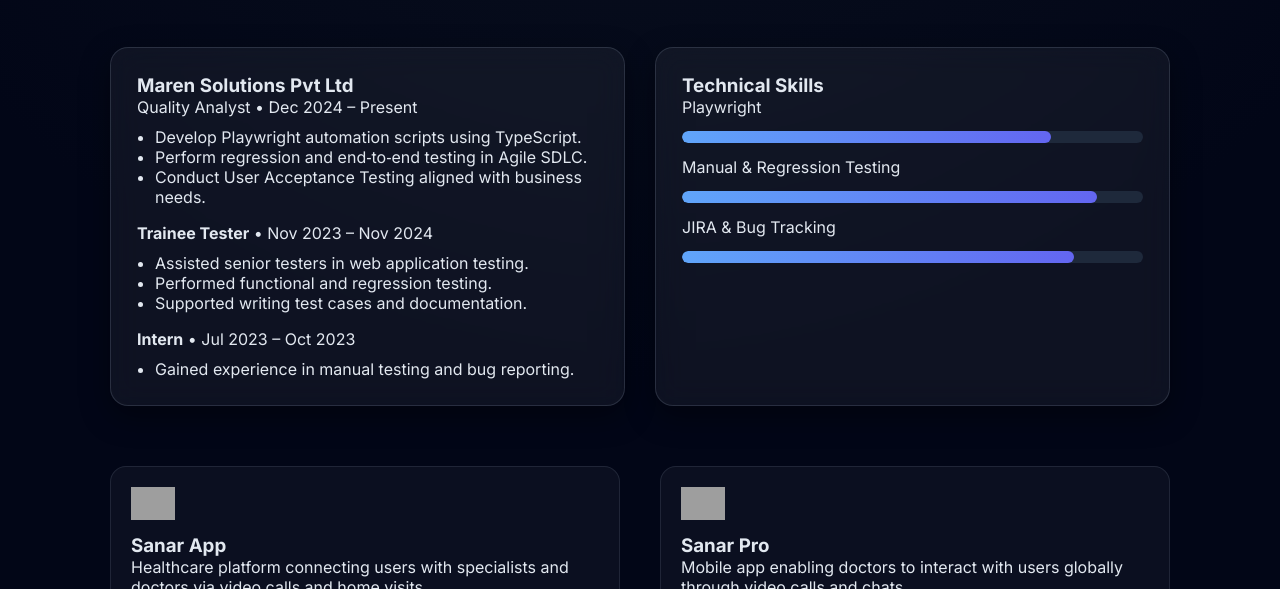
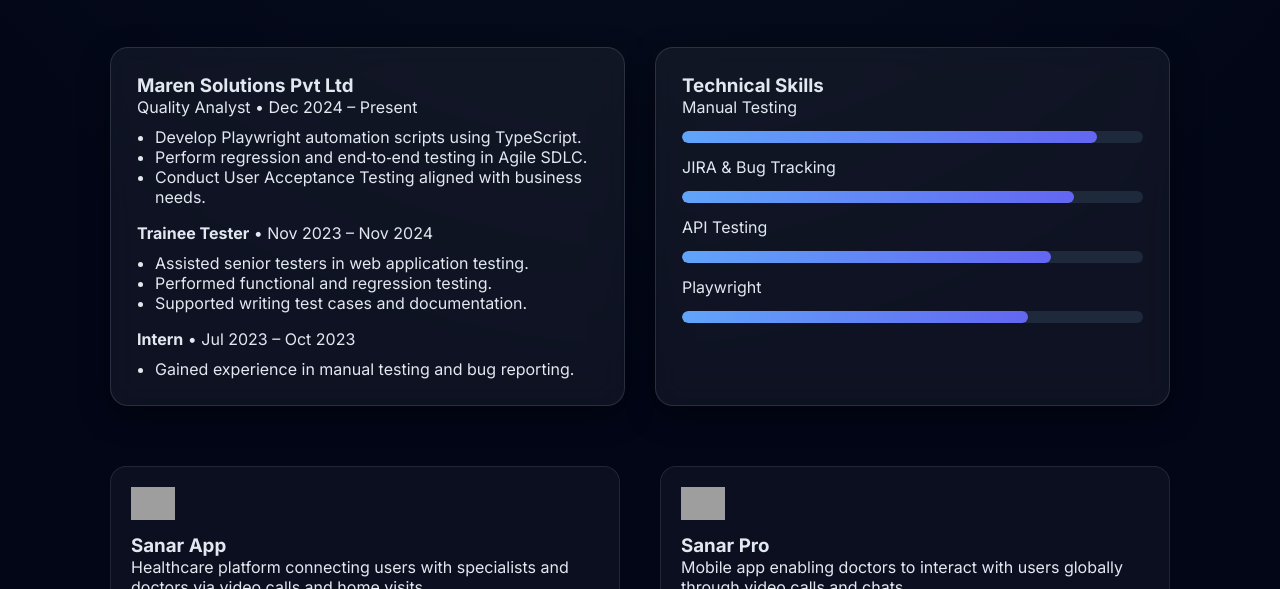
Before and after one commit to Rahul-Maryala/rahul-maryala.github.io, a plain HTML site: page index.html in a window 1280 px wide. Shown: the part 511-1100 px from the top of the page. Drawn offline with Linux system fonts and the light colour scheme; grey boxes are pictures that could not be loaded.

Commit message:
Update index.html

```diff
--- a/index.html
+++ b/index.html
@@ -203,14 +203,17 @@
         <div class="card skills">
           <h3>Technical Skills</h3>
 
-          <p>Playwright</p>
-          <div class="bar"><div class="progress" data-width="80%"></div></div>
-
-          <p>Manual & Regression Testing</p>
+          <p>Manual Testing</p>
           <div class="bar"><div class="progress" data-width="90%"></div></div>
 
           <p>JIRA & Bug Tracking</p>
           <div class="bar"><div class="progress" data-width="85%"></div></div>
+
+          <p>API Testing</p>
+          <div class="bar"><div class="progress" data-width="80%"></div></div>
+
+          <p>Playwright</p>
+          <div class="bar"><div class="progress" data-width="75%"></div></div>
         </div>
 
       </div>
```
